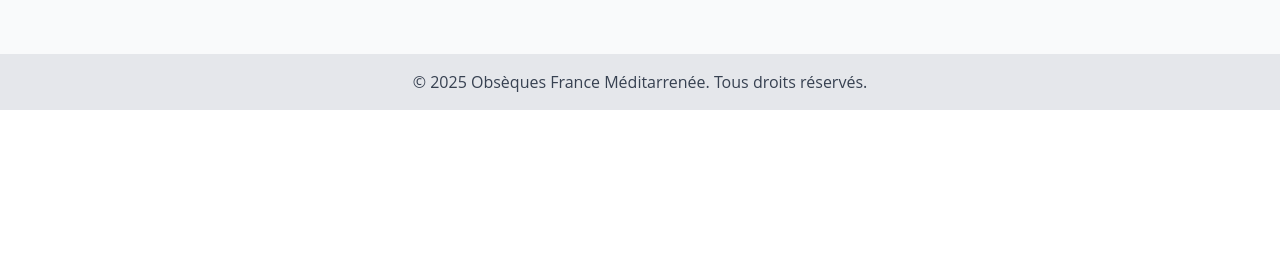
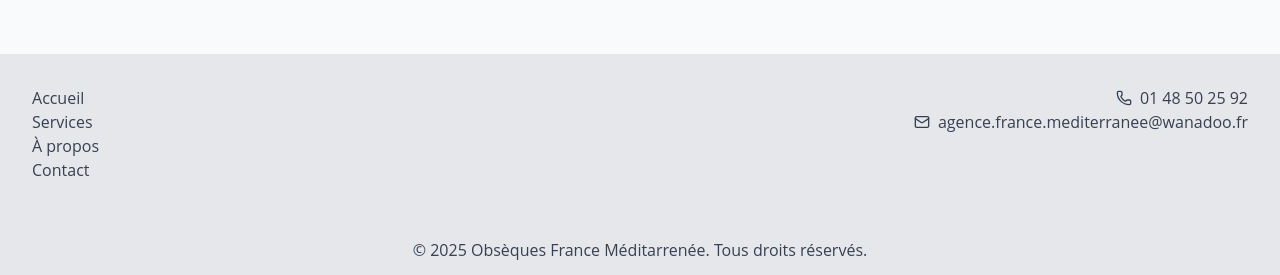
Before and after one commit to mino-25/pompesfunebre, a React (Vite) app: page /contact in a window 1280 px wide. Shown: the part 898-1173 px from the top of the page. Before the commit the page ends 1008 px from the top, so only its background shows below. Built offline with nearby package versions, Linux system fonts and the light colour scheme; a web font is replaced by a local one.

Commit message:
footer link and contact

```diff
--- a/src/components/Footer.jsx
+++ b/src/components/Footer.jsx
@@ -1,6 +1,20 @@
+import { Link } from "react-router-dom"
+import { Phone, Mail} from "lucide-react"
 export default function Footer() {
   return (
     <footer className="bg-gray-200 text-gray-700 p-4 text-center">
+      <div className="flex flex-col md:flex-row justify-between p-4">
+        <div className="flex flex-col text-start mb-10">
+          <Link to="/" className="hover:text-accent transition">Accueil</Link>
+          <Link to="/services" className="hover:text-accent transition">Services</Link>
+          <Link to="/about" className="hover:text-accent transition">À propos</Link>
+          <Link to="/contact" className="hover:text-accent transition">Contact</Link>
+        </div>
+        <div className="flex flex-col md:items-end mb-20">
+          <div className="flex items-center gap-2"><Phone size={16}/> 01 48 50 25 92</div>
+          <div className="flex items-center gap-2"><Mail size={16}/>agence.france.mediterranee@wanadoo.fr</div>
+        </div>
+      </div>
       &copy; {new Date().getFullYear()} Obsèques France Méditarrenée. Tous droits réservés.
     </footer>
   )
```
